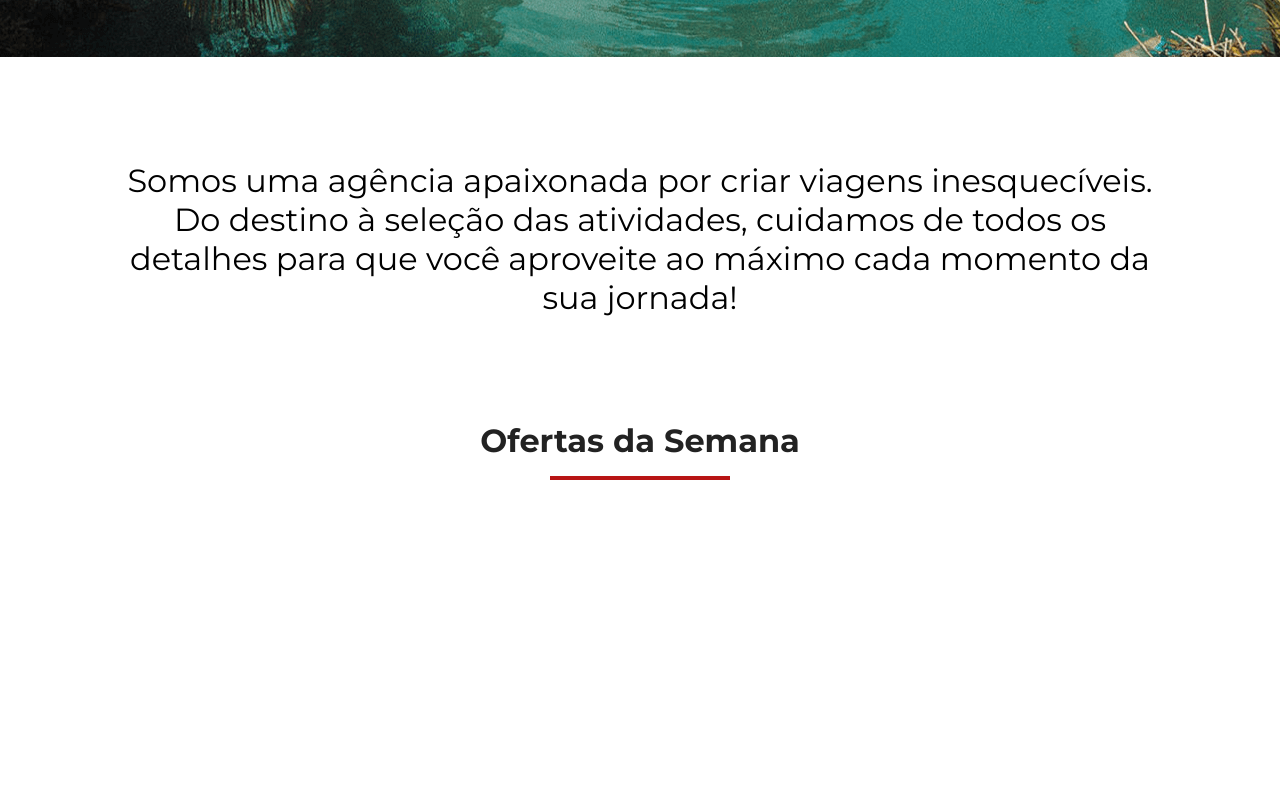
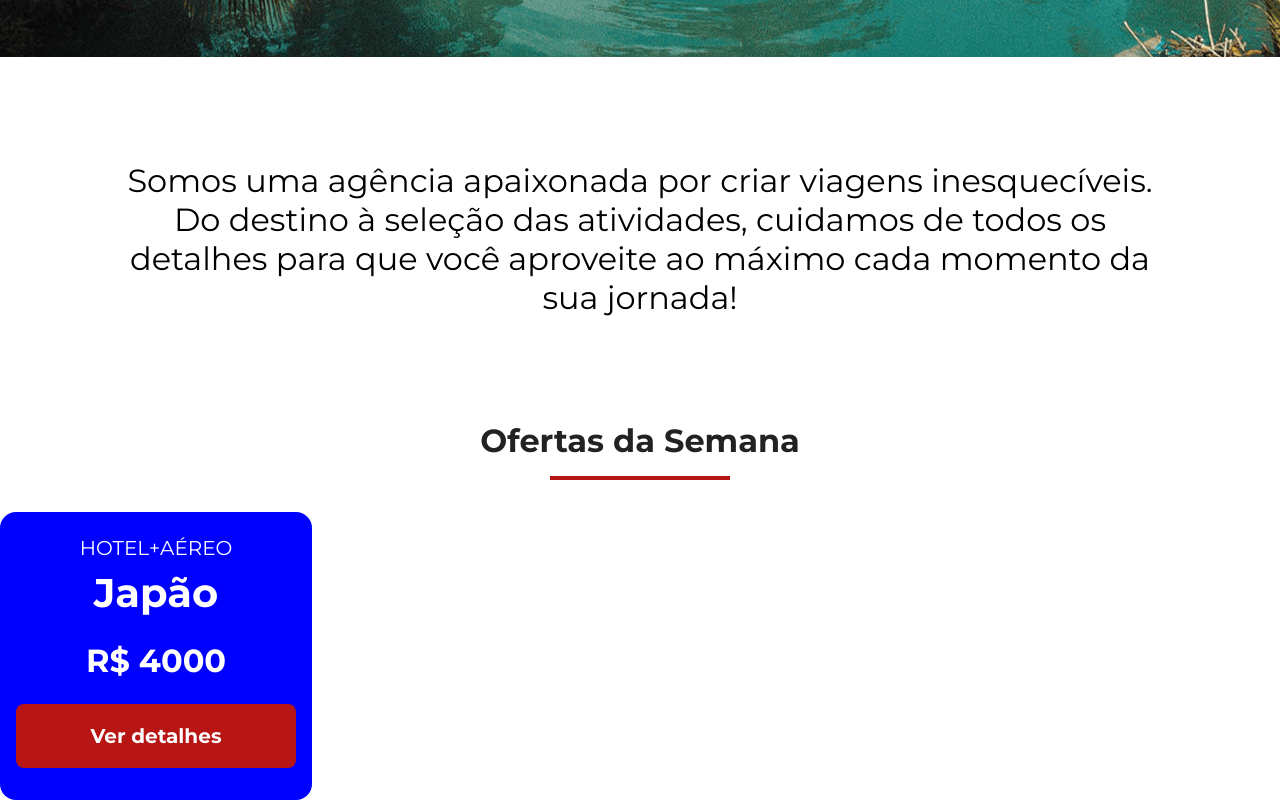
Before and after one commit to Jonatas-Luciano/jornada-viagens, a plain HTML site: page index.html in a window 1280 px wide. Shown: the part 707-1507 px from the top of the page. Before the commit the page ends 1219 px from the top, so only its background shows below. Drawn offline with Linux system fonts and the light colour scheme.

Commit message:
Adiciona estilo do botao

```diff
--- a/css/global.css
+++ b/css/global.css
@@ -54,6 +54,19 @@ a {
   border: none;
 }
 
+.generic-button{
+  display: inline-block;
+  width: 280px;
+  height: 64px;
+  background-color: var(--secondary-color);
+  color: var(--text-secondary-color);
+  font-size: 20px;
+  font-weight: var(--title-font-weight);
+  border-radius: 8px;
+  align-content: center;
+}
+
+
 @media screen and (min-width: 768px) {
   .section-title h2 {
     font-size: 32px;
--- a/css/offers.css
+++ b/css/offers.css
@@ -0,0 +1,38 @@
+.offers-cards{
+  display: flex;
+  align-content: center;
+}
+
+.card {
+  color: var(--text-secondary-color);
+  padding: 24px 16px;
+  width: 312px;
+  height: 288px;
+  border-radius: 16px;
+  text-align: center;
+  background-color: blue;
+}
+
+.card header {
+  padding: 0;
+  display: block;
+  background-color: transparent;
+  position: static;
+}
+
+.card header p {
+  font-size: 20px;
+  font-weight: var(--text-font-weight);
+}
+
+.card header h3 {
+  font-size: 40px;
+  font-weight: var(--title-font-weight);
+  margin-top: 8px;
+}
+
+.card header h3 span {
+  display: inline-block;
+  font-size: 32px;
+  margin: 24px 0;
+}
--- a/index.html
+++ b/index.html
@@ -54,7 +54,18 @@
     <section class="offers">
       <div class="section-title">
         <h2>Ofertas da Semana</h2>
-        <hr/>
+        <hr />
+      </div>
+      <div class="offers-cards">
+        <article class="card">
+          <header>
+            <p>HOTEL+AÉREO</p>
+            <h3>Japão <br/><span>R$ 4000</span></h3>
+          </header>
+          <footer>
+            <a href="" class="generic-button">Ver detalhes</a>
+          </footer>
+        </article>
       </div>
     </section>
   </body>
```
